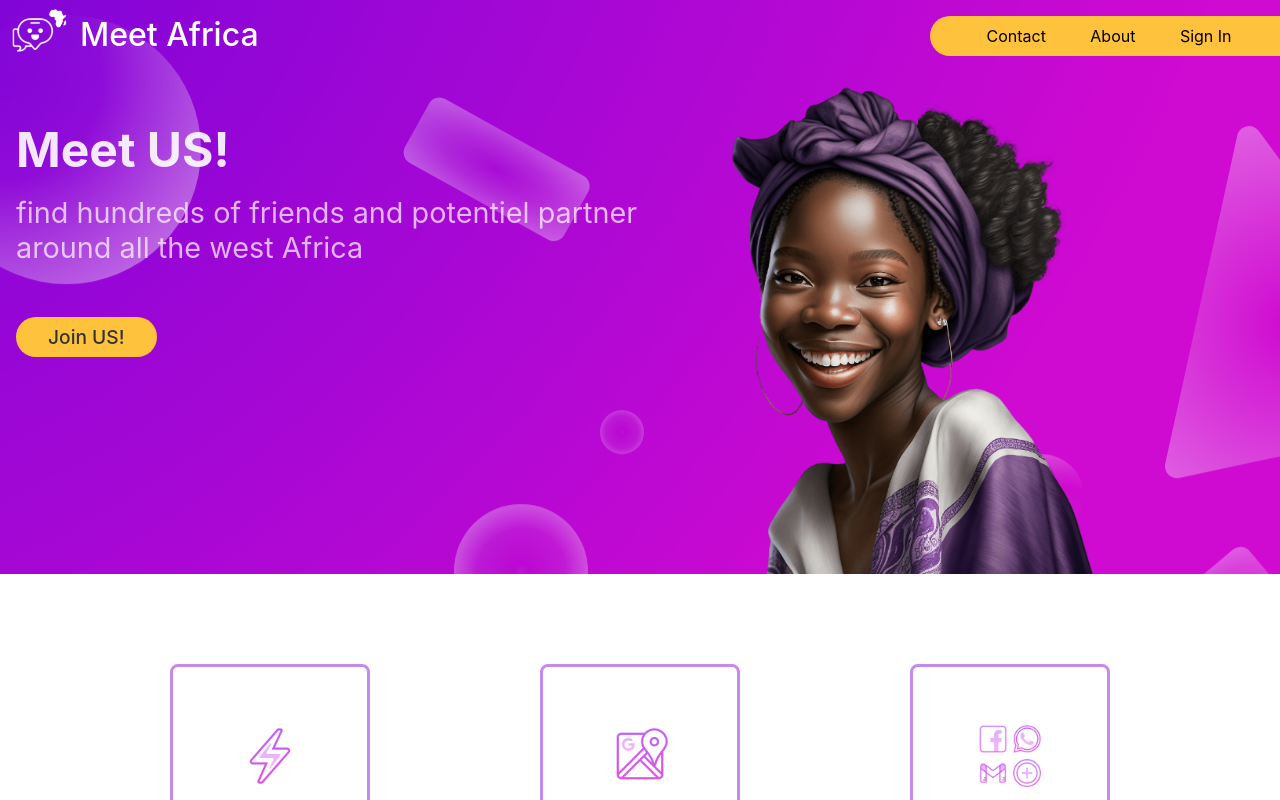
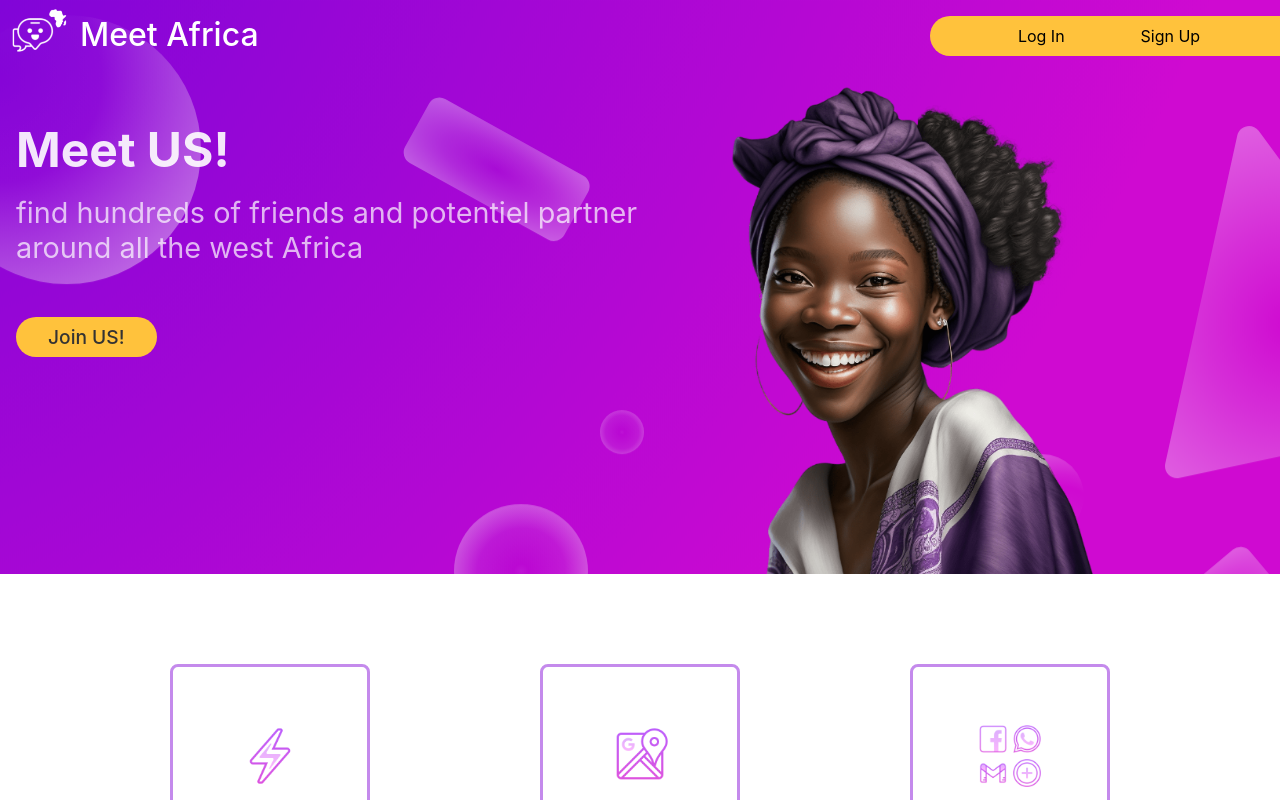
Before and after one commit to Trast00/Meet-Africans, a React (Create React App) app: page / in a window 1280 px wide. Shown: the top 800 px of the page. Built offline with nearby package versions, Linux system fonts and the light colour scheme.

Commit message:
Hide unfinished buttons

```diff
--- a/src/App.css
+++ b/src/App.css
@@ -94,6 +94,10 @@ a {
   display: block;
 }
 
+.hidden {
+  display: none;
+}
+
 @media screen and (min-width: 480px) {
   .desktop-only {
     display: block;
--- a/src/components/header/Header.jsx
+++ b/src/components/header/Header.jsx
@@ -17,9 +17,10 @@ const Header = () => {
           className="icons-menu"
           onClick={() => (openMenu(false))}
         />
-        <li><NavLink to="/contact" className="no-styling">Contact</NavLink></li>
-        <li><NavLink to="/about" className="no-styling">About</NavLink></li>
-        <li><NavLink to="/auth" className="no-styling">Sign In</NavLink></li>
+        <li className='hidden'><NavLink to="/contact" className="no-styling">Contact</NavLink></li>
+        <li className='hidden'><NavLink to="/about" className="no-styling">About</NavLink></li>
+        <li><NavLink to="/auth" className="no-styling">Log In</NavLink></li>
+        <li><NavLink to="/auth" className="no-styling">Sign Up</NavLink></li>
       </ul>
     </header>
   );
--- a/src/components/main/NavMain/NavMain.jsx
+++ b/src/components/main/NavMain/NavMain.jsx
@@ -15,7 +15,7 @@ const NavMain = () => (
       <NavLink to="discover">
         <RiCompassDiscoverLine className="icons" />
       </NavLink>
-      <NavLink to="events">
+      <NavLink to="events" className='hidden'>
         <BiNews className="icons" />
       </NavLink>
       <NavLink to="chats">
```
